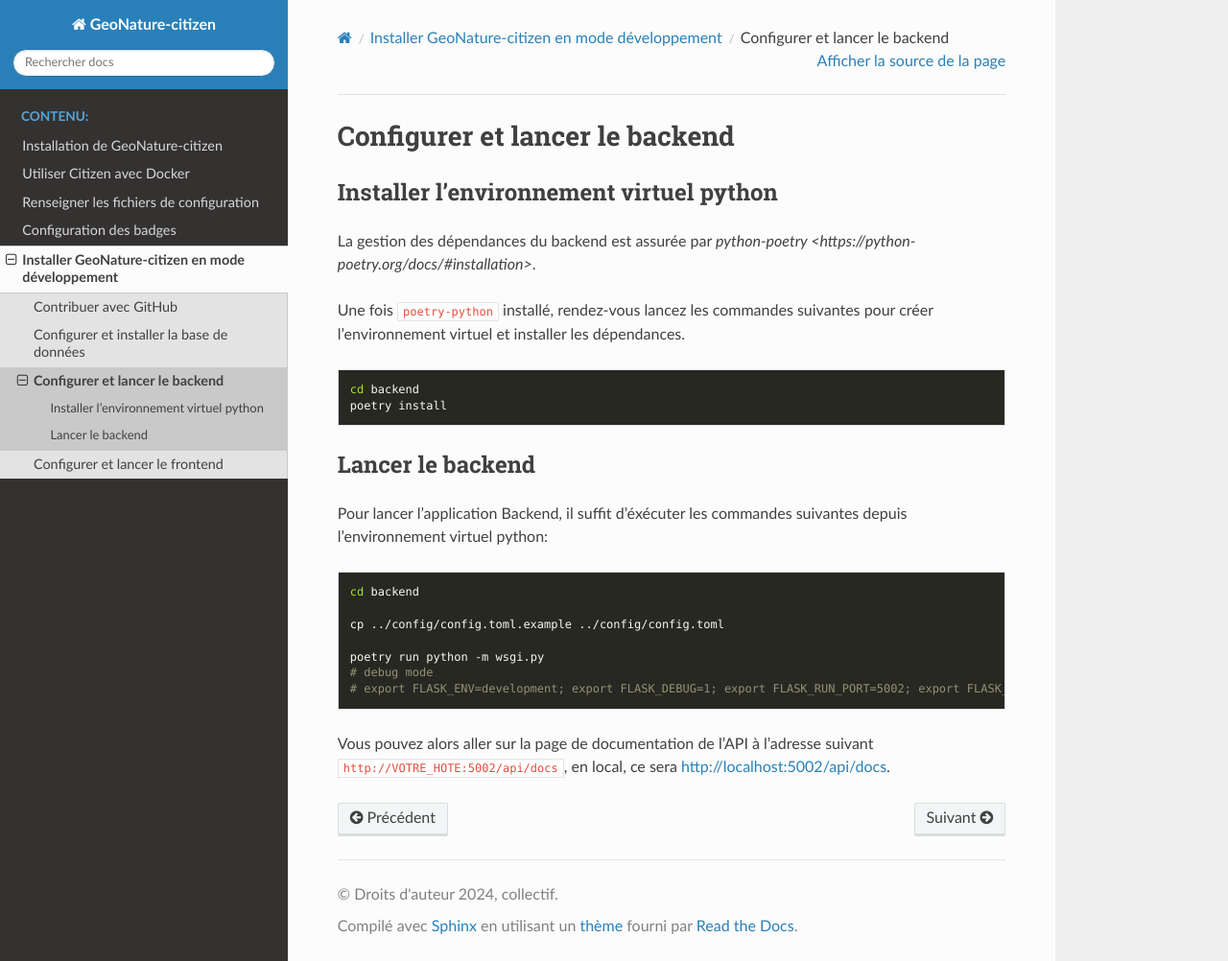
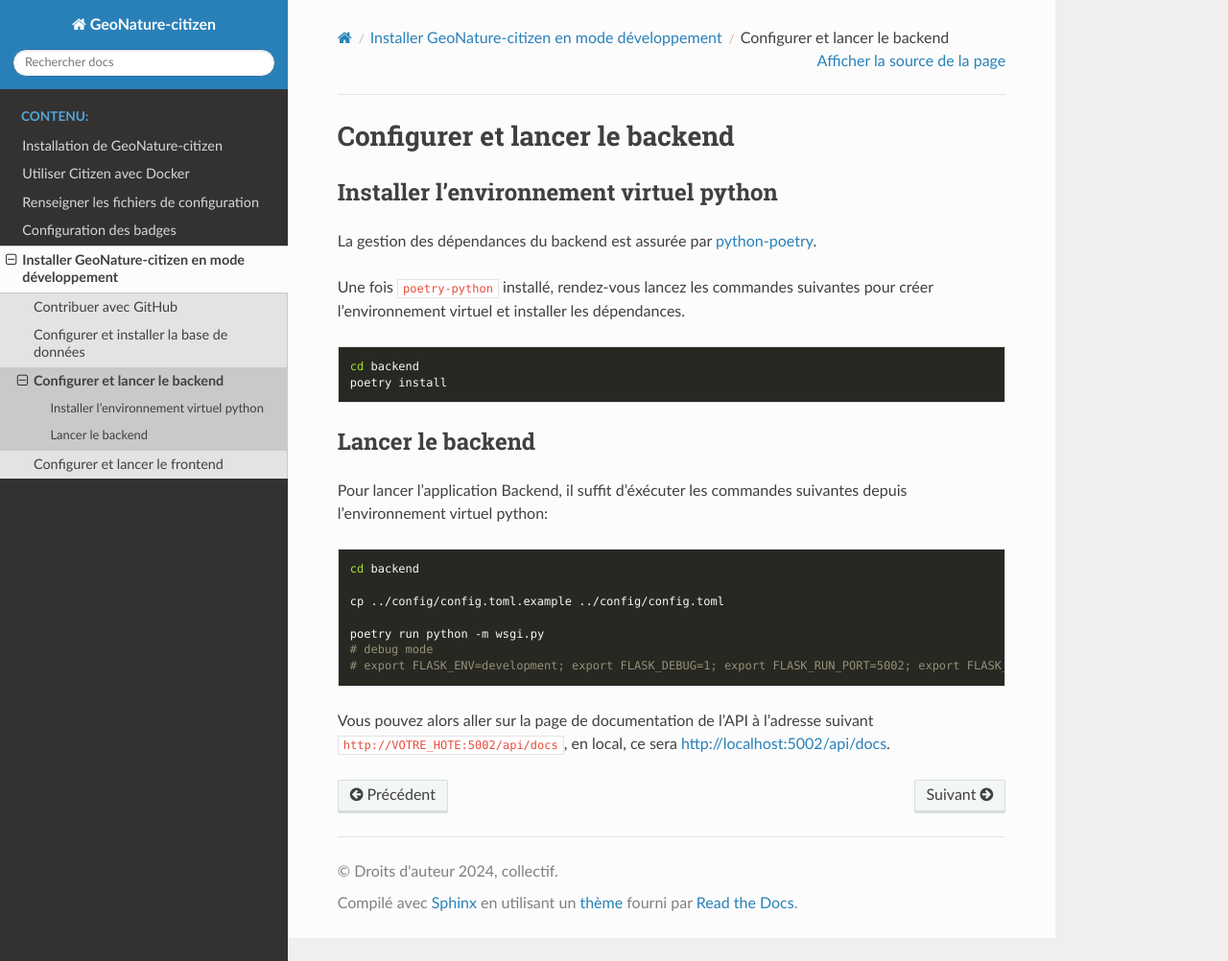
Before and after one commit to PnX-SI/GeoNature-citizen, a Sphinx documentation site: the page built from docs/devs/init_launch_backend.rst, in a window 1280 px wide and 1002 px high. Shown: the whole window at 96% size. Built offline with Sphinx 7.4.7 and the Read the Docs theme 2.0.0, drawn with Linux system fonts in a browser that asks for light colours.

Commit message:
Update init_launch_backend.rst

```diff
--- a/docs/devs/init_launch_backend.rst
+++ b/docs/devs/init_launch_backend.rst
@@ -7,7 +7,7 @@ Installer l'environnement virtuel python
 ########################################
 
 La gestion des dépendances du backend est assurée par
-`python-poetry <https://python-poetry.org/docs/#installation>`.
+`python-poetry <https://python-poetry.org/docs/#installation>`_.
 
 Une fois ``poetry-python`` installé, rendez-vous lancez les commandes suivantes
 pour créer l'environnement virtuel et installer les dépendances.
```
